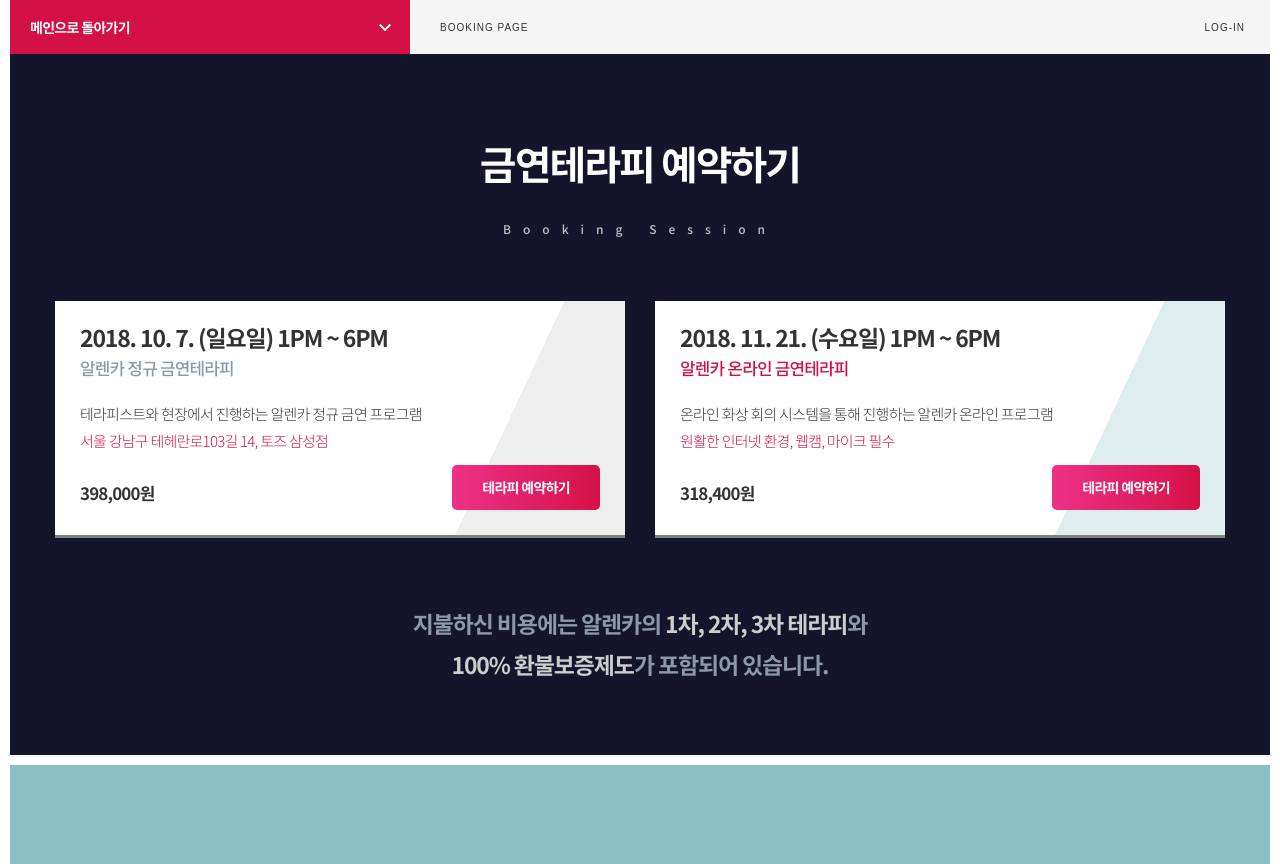
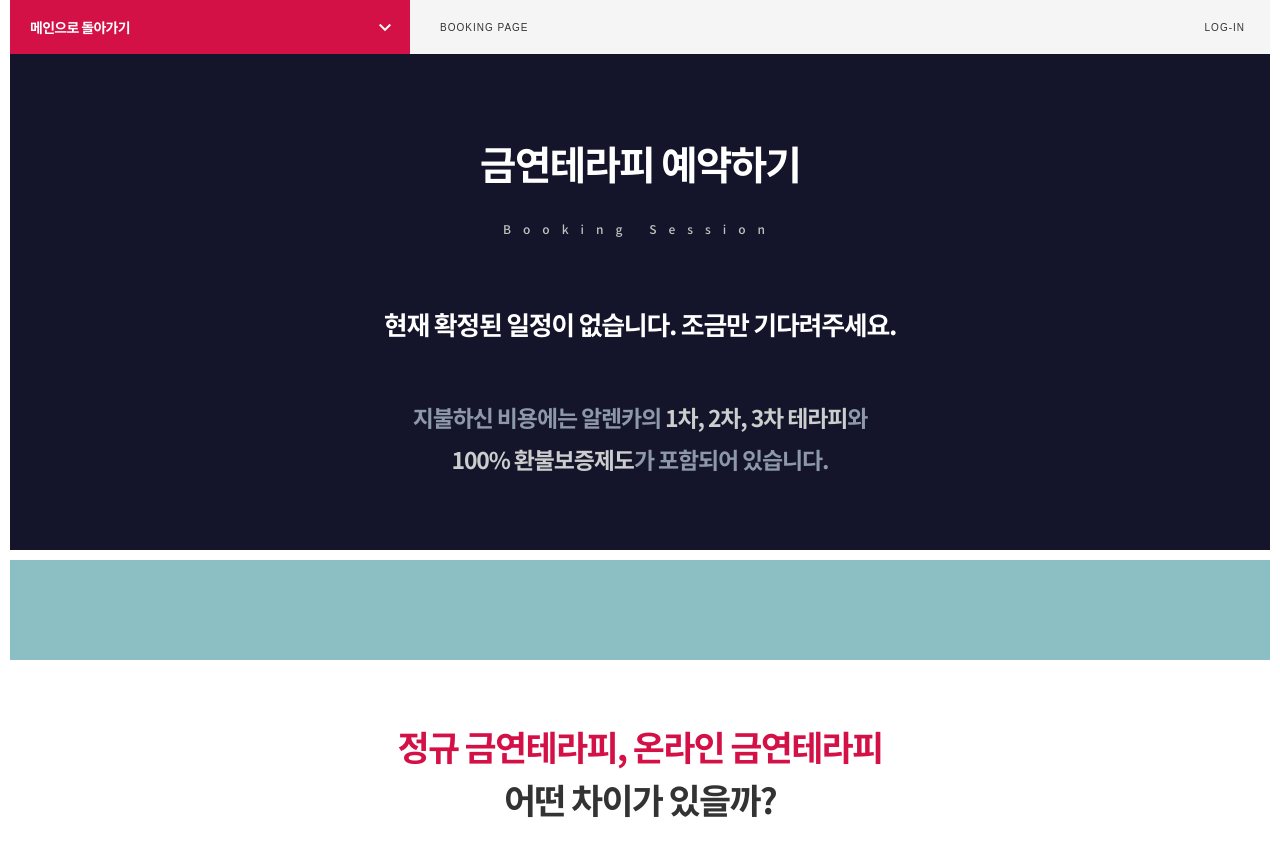
Before and after one commit to YousungCha/AllenCarr, a CodeIgniter app: page /database/MainSystem/Book in a window 1280 px wide. Shown: the top 864 px of the page. Run offline with CodeIgniter, Linux system fonts and the light colour scheme.

Commit message:
add : message some

```diff
--- a/application/views/book_v.php
+++ b/application/views/book_v.php
@@ -10,6 +10,10 @@
 
 		<center>
 		<div class="row def-width-1200">
+			<p class="dp2 we700 twhite ln18 tace">
+				현재 확정된 일정이 없습니다. 조금만 기다려주세요.
+			</p>
+			<!--
 			<div class="col-md-6">
 				<div class="container-fluid bwhite pdg25 tale" style="
 					background-color: white;
@@ -64,6 +68,7 @@
 				</div>
 				<div class="h025"></div>
 			</div>
+			-->
 		</div>
 		<div class="h040"></div>
 		<p class="dp3 we700 tgray1 ln18 tace">
```
